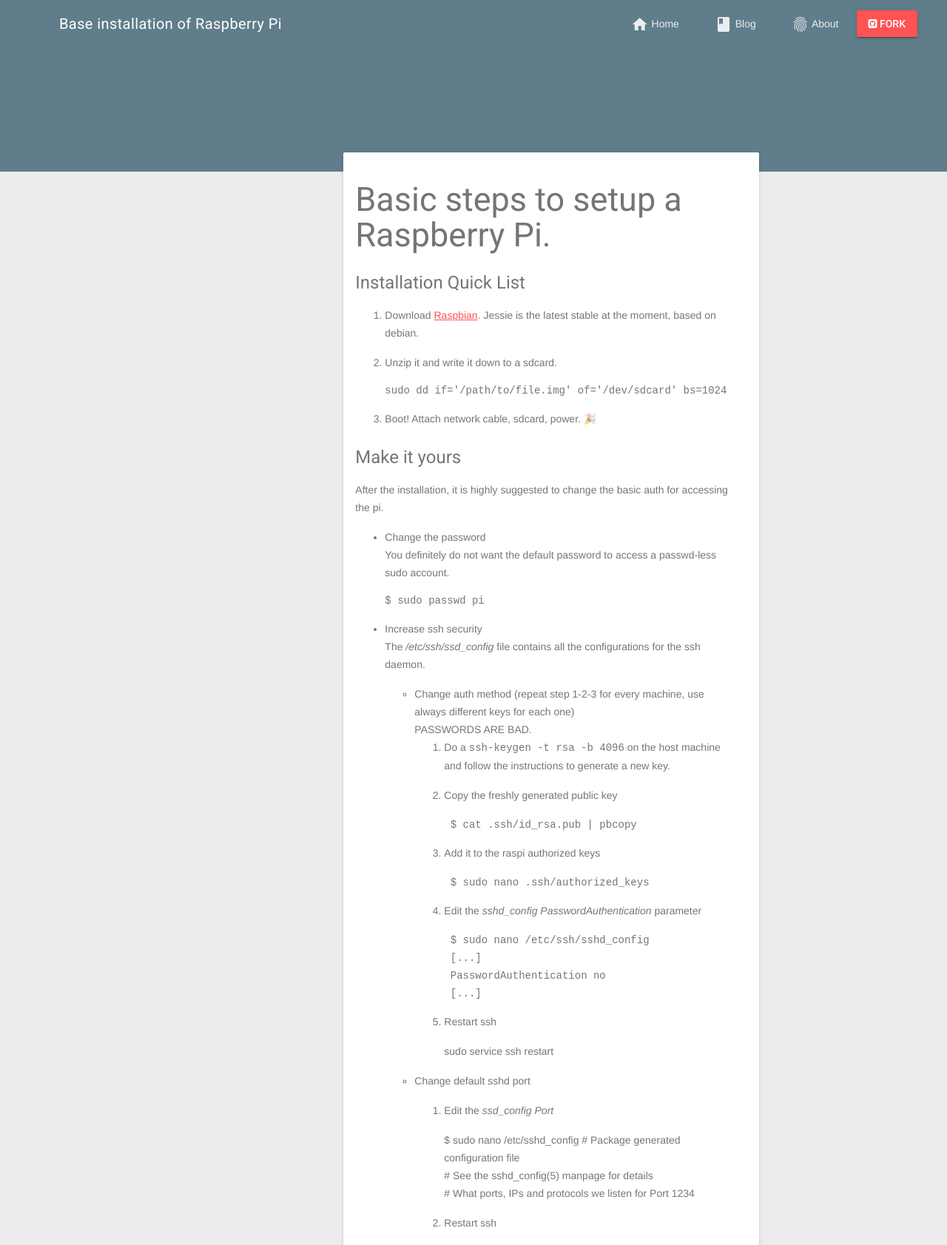
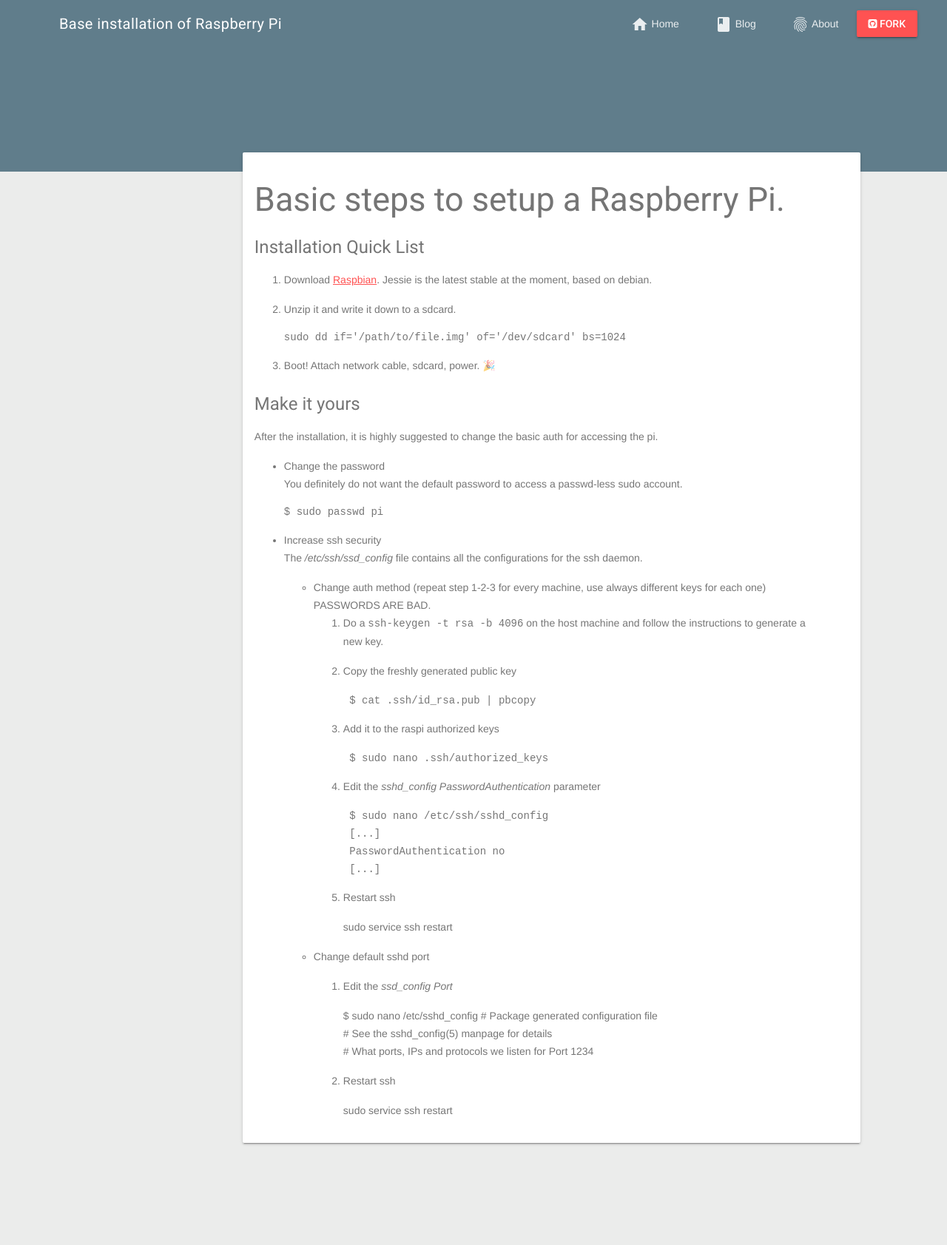
Before and after one commit to mcomisso/mcomisso.github.io, a Jekyll site: the page built from _posts/2016-02-11-BasicRaspiInstall.md, in a window 1280 px wide. Shown: the whole page at 74% size. Built offline with Jekyll 4.4.1, drawn with Linux system fonts in a browser that asks for light colours; nearby versions of some CDN libraries; emoji names are drawn with the system emoji font; some of the changed lines change nothing that is shown.

Commit message:
Updated layout and disqus

```diff
--- a/_includes/disqus.html
+++ b/_includes/disqus.html
@@ -1,4 +1,4 @@
-{% if post.comments %}
+
 <div id="disqus_thread"></div>
 <script>
 /**
@@ -6,11 +6,9 @@
 * LEARN WHY DEFINING THESE VARIABLES IS IMPORTANT: https://disqus.com/admin/universalcode/#configuration-variables
 */
 
-var disqus_config = function () {
 
-  this.page.url = {{site.url}}{{ page.url }} ; // Replace PAGE_URL with your page's canonical URL variable
-  this.page.identifier = {{ page.url }} ; // Replace PAGE_IDENTIFIER with your page's unique identifier variable
-  };
+  this.page.url = "{{site.url}}{{ page.url }}"; // Replace PAGE_URL with your page's canonical URL variable
+  this.page.identifier = "{{ page.url }}"; // Replace PAGE_IDENTIFIER with your page's unique identifier variable
 
   (function() { // DON'T EDIT BELOW THIS LINE
   var d = document, s = d.createElement('script');
@@ -22,4 +20,3 @@ var disqus_config = function () {
   })();
 </script>
 <noscript>Please enable JavaScript to view the <a href="https://disqus.com/?ref_noscript" rel="nofollow">comments powered by Disqus.</a></noscript>
-{% endif %}
--- a/_layouts/post.html
+++ b/_layouts/post.html
@@ -4,8 +4,7 @@ layout: default
 <!-- <h1>{{ page.title }}</h1> -->
 
 <div class="mdl-grid">
-  <div class="mdl-cell mdl-cell--2-col"></div>
-  <div class="mdl-cell mdl-cell--8-col">
+  <div class="mdl-cell mdl-cell--12-col">
     <div class="mdl-card max-width mdl-shadow--2dp">
       <div class="mdl-card__supporting-text">
       {{ content }}
```
